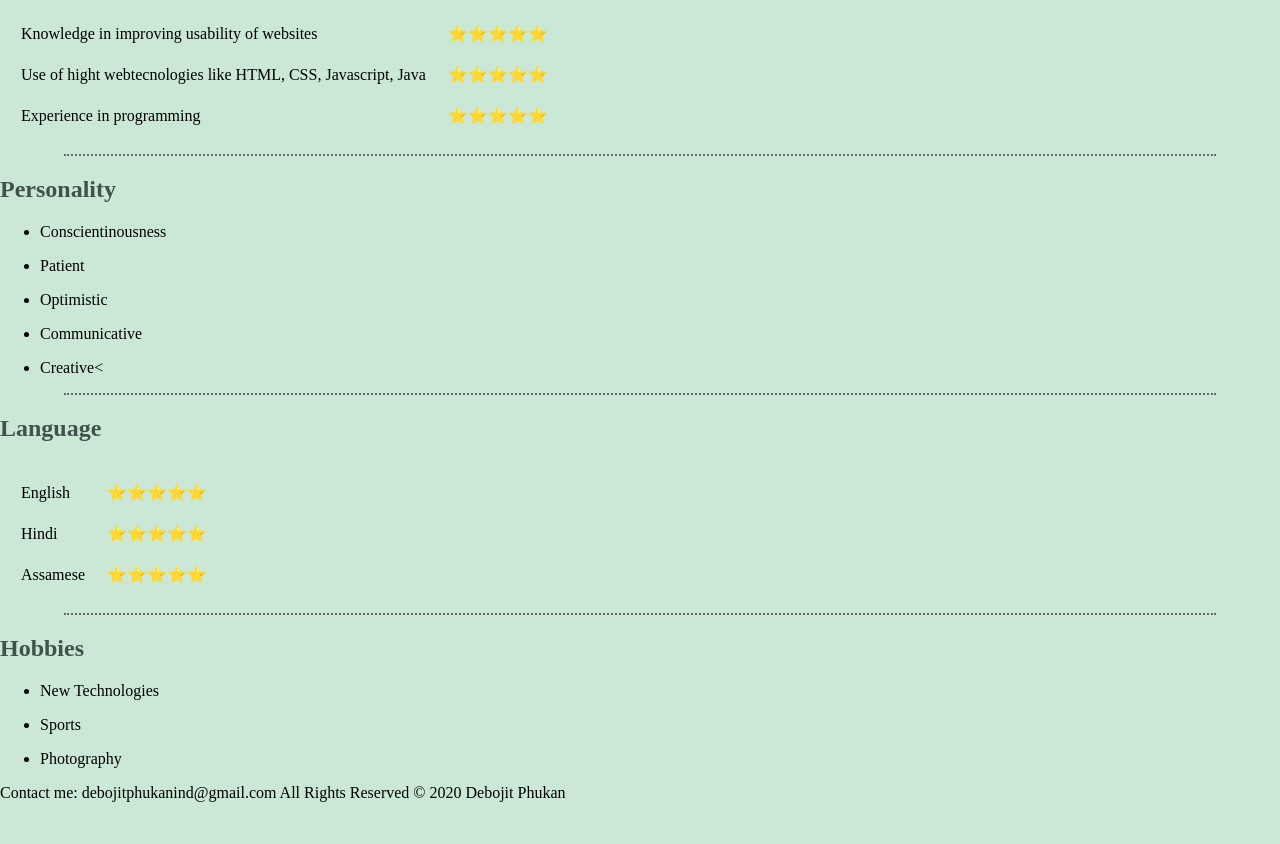
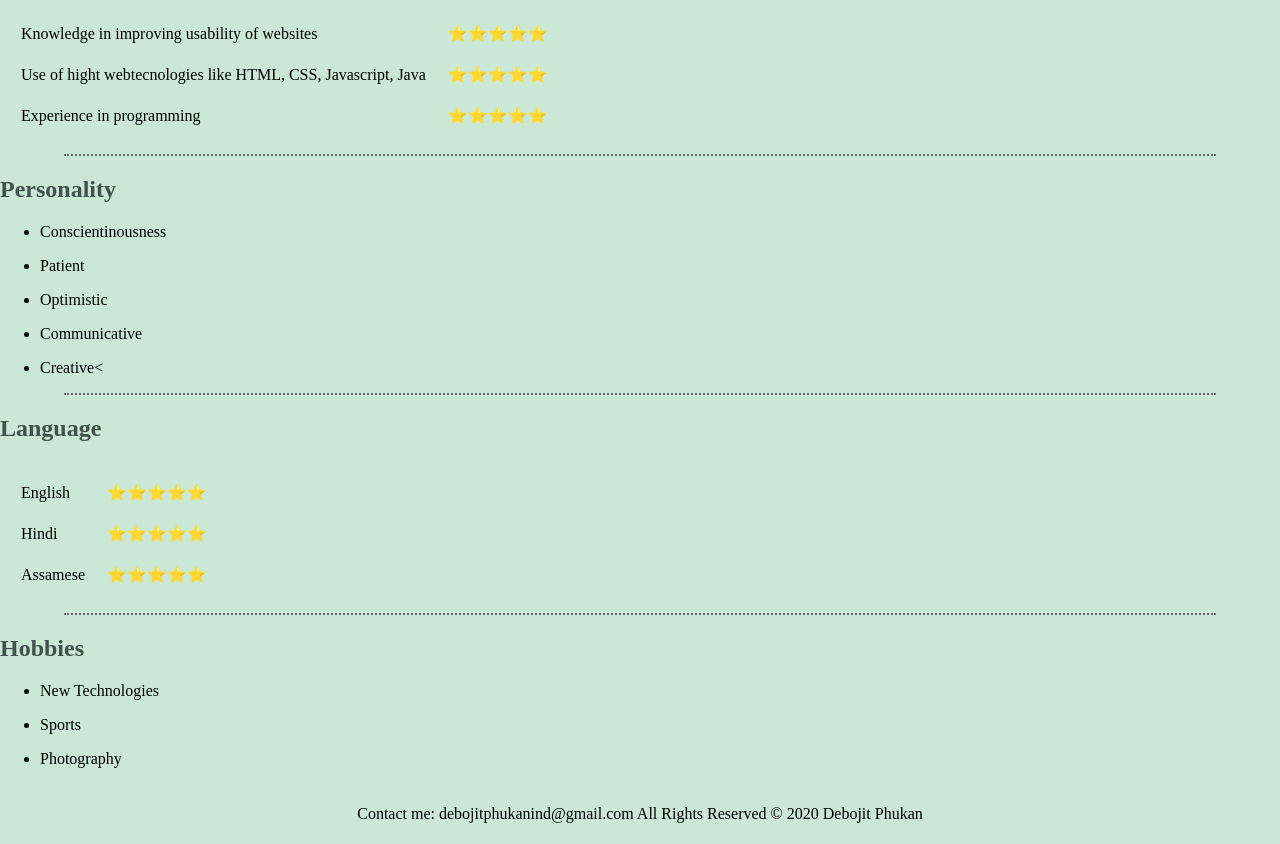
Before and after one commit to Debojit-Phukan/CV-Profile, a plain HTML site: page index-home.html in a window 1280 px wide. Shown: the part 733-1577 px from the top of the page. Before the commit the page ends 1535 px from the top, so only its background shows below. Drawn offline with Linux system fonts and the light colour scheme.

Commit message:
Update index-home.html

```diff
--- a/index-home.html
+++ b/index-home.html
@@ -89,11 +89,14 @@
       <li><p>Sports</p></li>
       <li><p>Photography</p></li>
     </ul>
-    <p class="footer" cellspacing="20">
+    <table class="footer" cellspacing="20">
+      <tr>
+        <td>
            Contact me: debojitphukanind@gmail.com
-
-          All Rights Reserved © 2020 Debojit Phukan</p>
-
+          All Rights Reserved © 2020 Debojit Phukan
+        </td>
+      </tr>
+    </table>
 
 </body>
 </html>
```
